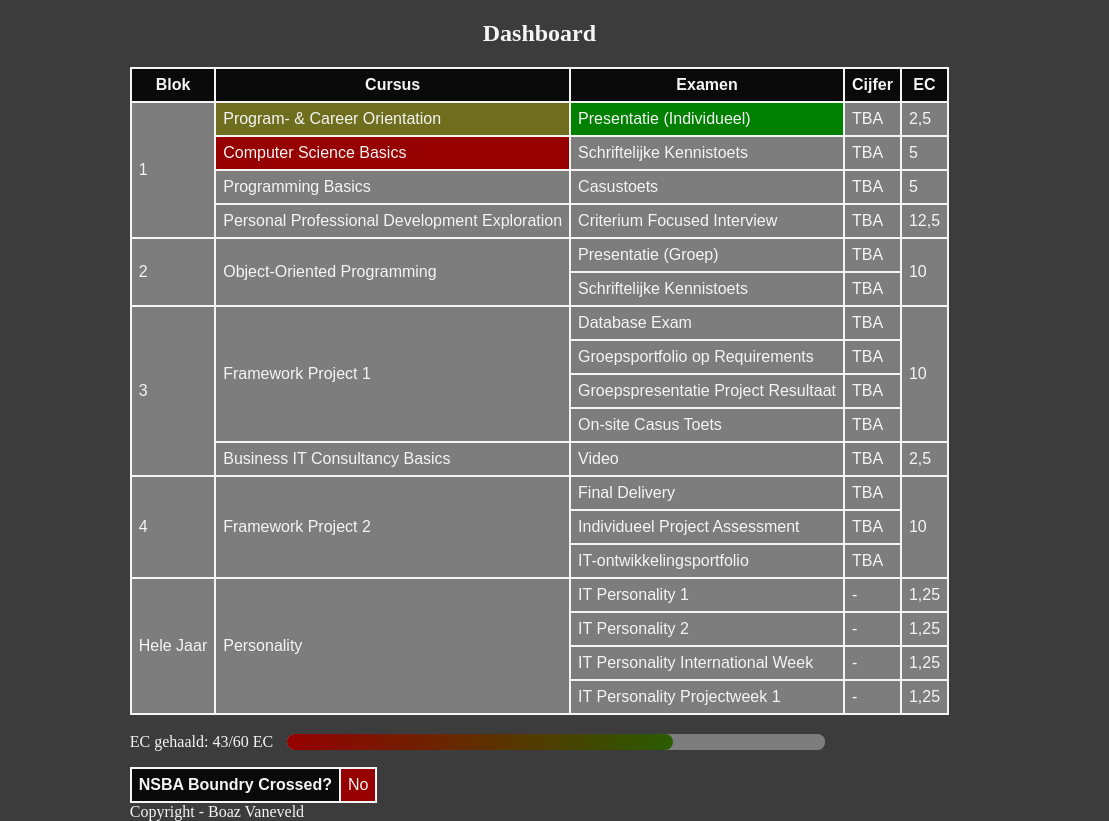
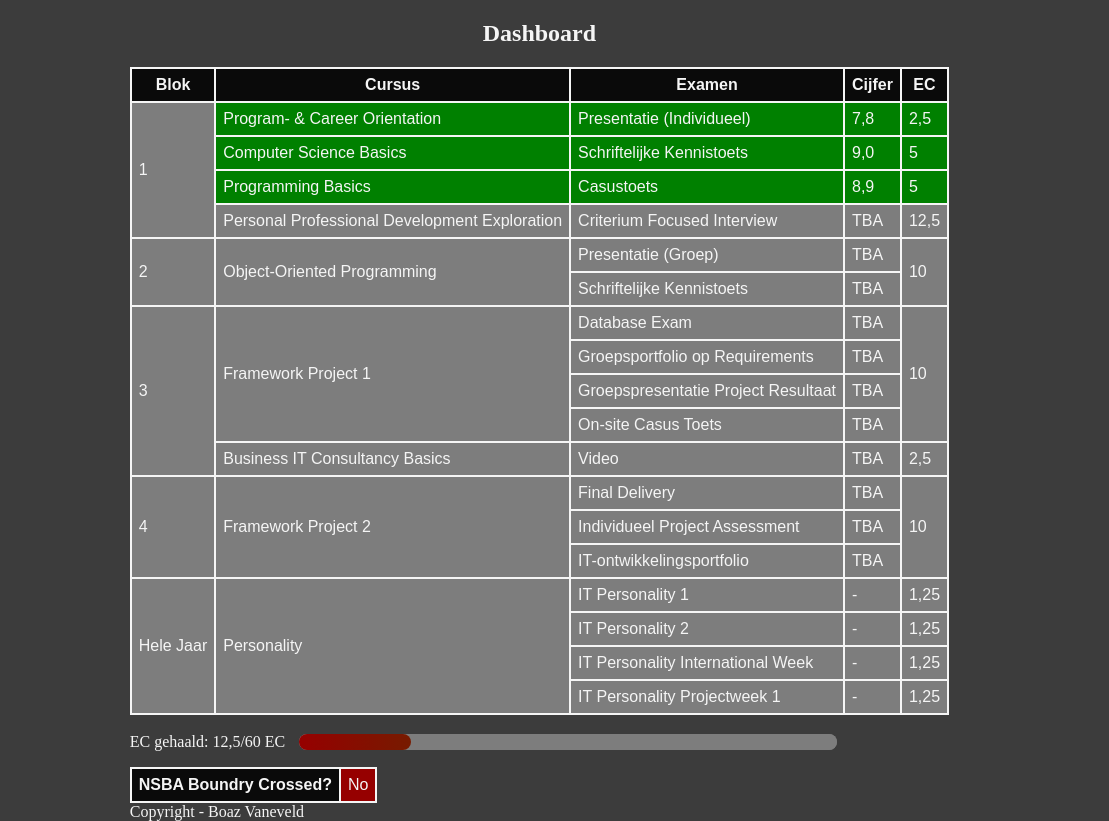
Before and after one commit to BoazVaneveld/BoazVaneveld.github.io, a plain HTML site: page pages/dashboard.html in a window 1280 px wide. Shown: the full height of the page, 171-1280 px from the left. Drawn offline with Linux system fonts and the light colour scheme.

Commit message:
updated dashboard grads and css, updated contact page

```diff
--- a/pages/dashboard.html
+++ b/pages/dashboard.html
@@ -65,22 +65,22 @@
         </tr>
         <tr>
             <td class="dashboard_not_completed" rowspan="4">1</td>
-            <td class="dashboard_not_graded">Program- & Career Orientation</td>
+            <td class="dashboard_sufficient">Program- & Career Orientation</td>
             <td class="dashboard_sufficient">Presentatie (Individueel)</td>
-            <td class="dashboard_not_completed">TBA</td>
-            <td class="dashboard_not_completed">2,5</td>
+            <td class="dashboard_sufficient">7,8</td>
+            <td class="dashboard_sufficient">2,5</td>
         </tr>
         <tr>
-            <td class="dashboard_insufficient">Computer Science Basics</td>
-            <td class="dashboard_not_completed">Schriftelijke Kennistoets</td>
-            <td class="dashboard_not_completed">TBA</td>
-            <td class="dashboard_not_completed">5</td>
+            <td class="dashboard_sufficient">Computer Science Basics</td>
+            <td class="dashboard_sufficient">Schriftelijke Kennistoets</td>
+            <td class="dashboard_sufficient">9,0</td>
+            <td class="dashboard_sufficient">5</td>
         </tr>
         <tr>
-            <td class="dashboard_not_completed">Programming Basics</td>
-            <td class="dashboard_not_completed">Casustoets</td>
-            <td class="dashboard_not_completed">TBA</td>
-            <td class="dashboard_not_completed">5</td>
+            <td class="dashboard_sufficient">Programming Basics</td>
+            <td class="dashboard_sufficient">Casustoets</td>
+            <td class="dashboard_sufficient">8,9</td>
+            <td class="dashboard_sufficient">5</td>
         </tr>
         <tr>
             <td class="dashboard_not_completed">Personal Professional Development Exploration</td>
@@ -163,8 +163,8 @@
         </tr>
     </table>
     <br>
-    <label for="EC_progress_bar">EC gehaald: 43/60 EC</label>
-    <progress id="EC_progress_bar" value="43" max="60"> 43/60 EC </progress>
+    <label for="EC_progress_bar">EC gehaald: 12,5/60 EC</label>
+    <progress id="EC_progress_bar" value="12.5" max="60"></progress>
     <p></p>
     <table>
         <th>NSBA Boundry Crossed?</th>
--- a/stylesheet/main.css
+++ b/stylesheet/main.css
@@ -128,7 +128,7 @@ th {
 }
 
 .dashboard_not_graded {
-    background-color: rgb(110, 110, 30);
+    background-color: rgb(160, 160, 40);
 }
 
 .dashboard_sufficient {
```
Also changed, not shown: pages/contact.html (+14 -9 lines).
